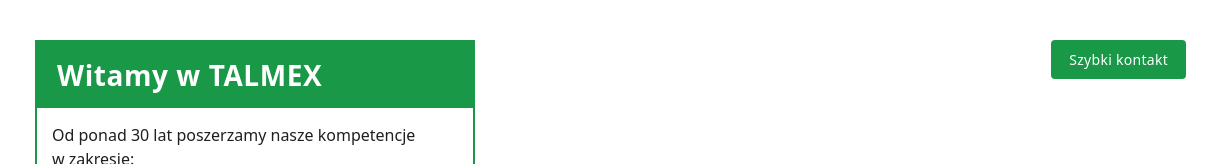
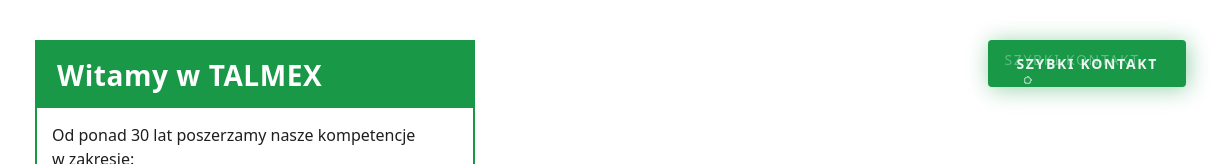
Before and after one commit to dominiksobik/talmex, a plain HTML site: page index.html in a window 1280 px wide. Shown: the top 164 px of the page, 69-1280 px from the left. Drawn offline with Linux system fonts and the light colour scheme; a web font is replaced by a local one.

```diff
--- a/index.html
+++ b/index.html
@@ -12,7 +12,7 @@
 
     <!-- Styl + font -->
     <link rel="stylesheet" href="styles.css" />
-    <link href="https://fonts.googleapis.com/css2?family=Biryani:wght@400&display=swap" rel="stylesheet">
+    <link href="https://fonts.googleapis.com/css2?family=Biryani:wght@400;600&display=swap" rel="stylesheet">
 </head>
 <body>
     <!-- STAŁA PRAWa LINIA (niezależna od szerokości panelu) -->
@@ -20,7 +20,9 @@
 
     <!-- SZYBKI KONTAKT -->
     <a href="#kontakt" class="quick-contact" aria-label="Szybki kontakt">
-        <span>Szybki kontakt</span>
+        <span class="quick-contact__side quick-contact__side--left" aria-hidden="true"></span>
+        <span class="quick-contact__label">Szybki kontakt</span>
+        <span class="quick-contact__side quick-contact__side--right" aria-hidden="true" data-text="Szybki kontakt"></span>
     </a>
 
     <!-- PANEL LEWY -->
@@ -169,6 +171,7 @@
             // docelowe piksele dla panelu oraz prawej linii (animują się spójnie)
             sideNav.style.width = px + 'px';
             navEdge.style.left = (px - 1) + 'px'; // linia 2px
+            document.documentElement.style.setProperty('--nav-current-width', px + 'px');
         }
 
         // pozycja + szerokość zielonego panelu (etap 2), oraz pionowe wyrównanie
@@ -283,6 +286,7 @@
         if (document.fonts && document.fonts.ready) { document.fonts.ready.then(refreshIfOpen); }
 
         // Init
-        setPanelRight(closedPx());</script>
+        setPanelRight(closedPx());
+    </script>
 </body>
 </html>
--- a/styles.css
+++ b/styles.css
@@ -21,6 +21,7 @@ body {
     --brand: #199848;
     --sygnet-size-closed: 67px;
     --pale-green: #eaf7f0;
+    --nav-current-width: var(--nav-w-closed);
 }
 
 /* ====== Stabilna prawa linia (animuje left razem z panelem) ====== */
@@ -38,28 +39,141 @@ body {
 
 /* ====== SZYBKI KONTAKT ====== */
 .quick-contact {
+    --quick-bg: #199848;
+    --quick-text: hsla(147, 47%, 95%, 1);
+    --quick-shadow: rgba(25, 152, 72, .45);
+    --quick-page-bg: #ffffff;
+
     position: fixed;
     top: 40px;
     right: 25px;
     display: inline-flex;
     align-items: center;
-    padding: 10px 18px;
-    background: #199848;
-    color: #fff;
+    justify-content: center;
+    padding: 14px 28px;
+    background: var(--quick-bg);
+    color: var(--quick-text);
     text-decoration: none;
     font-family: "Biryani", system-ui, sans-serif;
-    font-weight: 400;
+    font-weight: 600;
     font-size: 14px;
-    letter-spacing: .02em;
+    letter-spacing: .12em;
+    text-transform: uppercase;
     border-radius: 4px;
-    transition: background .2s ease, transform .15s ease;
+    box-shadow: var(--quick-shadow) 2px 2px 22px;
+    cursor: pointer;
+    overflow: hidden;
     z-index: 3000;
+    transition: box-shadow .3s ease;
 }
 
-    .quick-contact:hover {
-        background: rgba(25,152,72,.85);
-        transform: translateY(-1px);
+.quick-contact:focus-visible {
+    outline: 3px solid rgba(9, 86, 36, .6);
+    outline-offset: 4px;
+}
+
+.quick-contact::before {
+    content: '';
+    pointer-events: none;
+    opacity: .6;
+    background:
+        radial-gradient(circle at 20% 35%, transparent 0, transparent 2px, var(--quick-text) 3px, var(--quick-text) 4px, transparent 4px),
+        radial-gradient(circle at 75% 44%, transparent 0, transparent 2px, var(--quick-text) 3px, var(--quick-text) 4px, transparent 4px),
+        radial-gradient(circle at 46% 52%, transparent 0, transparent 4px, var(--quick-text) 5px, var(--quick-text) 6px, transparent 6px);
+    width: 100%;
+    height: 300%;
+    top: 0;
+    left: 0;
+    position: absolute;
+    animation: quick-contact-bubbles 5s linear infinite both;
+}
+
+.quick-contact::after {
+    content: attr(aria-label);
+    display: block;
+    position: absolute;
+    white-space: nowrap;
+    padding: 40px 40px;
+    pointer-events: none;
+    font-family: inherit;
+    font-weight: 400;
+    top: -30px;
+    left: -24px;
+    color: rgba(255, 255, 255, .32);
+}
+
+.quick-contact__label {
+    position: relative;
+    z-index: 1;
+}
+
+.quick-contact__side {
+    position: absolute;
+    top: 0;
+    width: 100%;
+    height: 100%;
+    display: block;
+    z-index: 2;
+}
+
+.quick-contact__side--right {
+    left: 66%;
+}
+
+.quick-contact__side--left {
+    right: 66%;
+}
+
+.quick-contact__side--right::after {
+    content: attr(data-text);
+    display: block;
+    position: absolute;
+    white-space: nowrap;
+    padding: 40px 40px;
+    pointer-events: none;
+    font-family: inherit;
+    top: -30px;
+    left: calc(-66% - 20px);
+    background-color: var(--quick-page-bg);
+    color: transparent;
+    transition: transform .4s ease-out;
+    transform: translate(0, -90%) rotate(0deg);
+}
+
+.quick-contact:hover {
+    box-shadow: rgba(25, 152, 72, .55) 2px 2px 26px;
+}
+
+.quick-contact:hover .quick-contact__side--right::after {
+    transform: translate(0, -47%) rotate(0deg);
+}
+
+.quick-contact .quick-contact__side--right:hover::after {
+    transform: translate(0, -50%) rotate(-7deg);
+}
+
+.quick-contact .quick-contact__side--left:hover ~ .quick-contact__side--right::after {
+    transform: translate(0, -50%) rotate(7deg);
+}
+
+@keyframes quick-contact-bubbles {
+    from {
+        transform: translate3d(0, 0, 0);
     }
+    to {
+        transform: translate3d(0, -66.666%, 0);
+    }
+}
+
+@media (prefers-reduced-motion: reduce) {
+    .quick-contact::before {
+        animation: none;
+    }
+
+    .quick-contact__side--right::after {
+        transition: none;
+    }
+}
 
 /* ====== Panel ====== */
 .side-nav {
@@ -270,13 +384,14 @@ body {
 /* ====== Treść ====== */
 
 .content {
-    margin-left: calc(var(--nav-w-closed) + 40px);
+    margin-left: calc(var(--nav-current-width, var(--nav-w-closed)) + 40px);
     min-height: 100vh;
     padding: 40px clamp(24px, 6vw, 72px) clamp(48px, 8vw, 96px) 0;
     display: flex;
     justify-content: flex-start;
     align-items: flex-start;
     gap: clamp(24px, 6vw, 72px);
+    transition: margin-left .35s cubic-bezier(.22,.61,.36,1);
 }
 
 .welcome-banner {
@@ -284,6 +399,8 @@ body {
     background: rgba(255, 255, 255, 0.92);
     font-family: "Biryani", system-ui, sans-serif;
     border: 2px solid var(--brand);
+    border-radius: 0;
+    box-shadow: none;
 }
 
 .welcome-banner__header {
@@ -342,7 +459,7 @@ body {
     }
 
     .content {
-        margin-left: calc(var(--nav-w-closed) + 40px);
+        margin-left: calc(var(--nav-current-width, var(--nav-w-closed)) + 40px);
         padding: 32px clamp(16px, 6vw, 32px) 56px clamp(16px, 6vw, 28px);
     }
 
```
